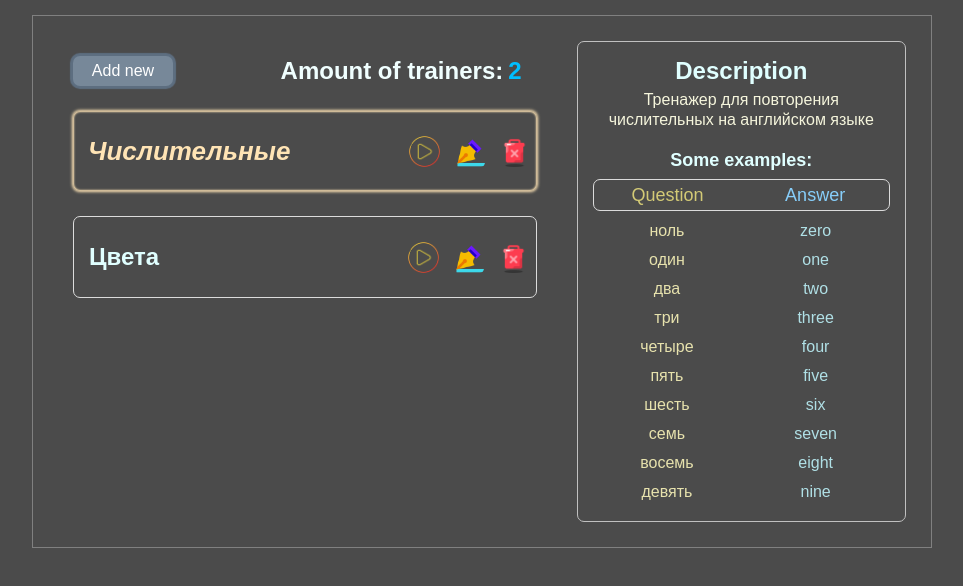
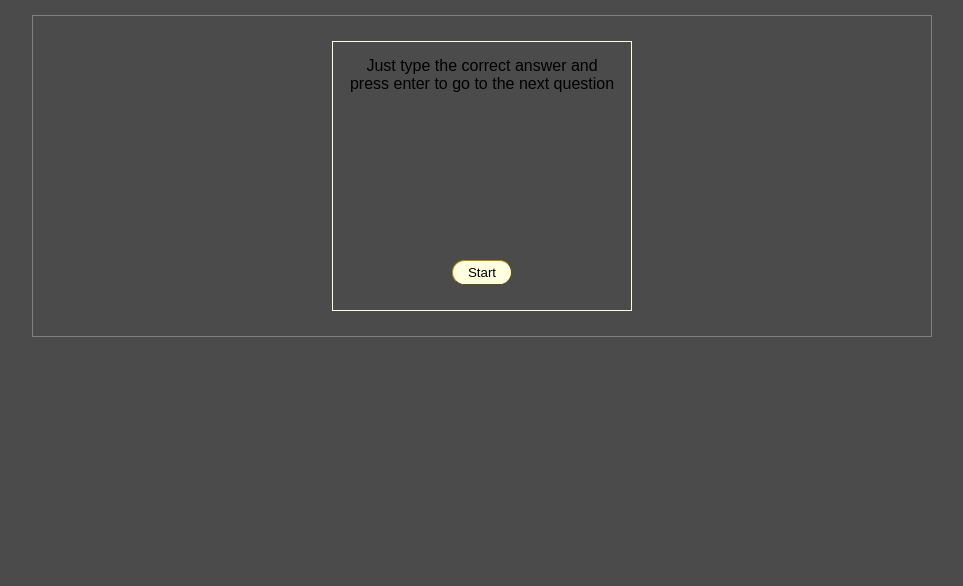
Before and after one commit to NathanBailie/Trainer-constructor, a React (Create React App) app: page / in a window 1280 px wide. Shown: the top 586 px of the page, without its empty margins (158-1121 px from the left). Built offline with nearby package versions, Linux system fonts and the light colour scheme.

Commit message:
finished the main part of the game page

```diff
--- a/src/components/App/App.js
+++ b/src/components/App/App.js
@@ -2,6 +2,7 @@ import './app.scss';
 import TrainersList from '../TrainersList';
 import ItemList from '../ItemList';
 import TrainerForm from '../TrainerForm';
+import TrainerGame from '../TrainerGame';
 import uuid from 'react-uuid';
 import { useState, useEffect } from 'react';
 
@@ -45,15 +46,16 @@ const App = () => {
 	];
 
 	const [data, setData] = useState(allData);
-	const [activeTrainer, setActiveTrainer] = useState([]);
+	const [activeTrainer, setActiveTrainer] = useState(data.filter(item => item.active));
 	const [edit, setEdit] = useState(false);
 	const [play, setPlay] = useState(false);
 	const amountOfTrainers = data.length;
 
-	useEffect(() => {
-		const actTrainer = data.filter(item => item.active);
-		setActiveTrainer(actTrainer);
-	}, [data]);
+	// useEffect(() => {
+	// 	const actTrainer = data.filter(item => item.active);
+	// 	setActiveTrainer(actTrainer);
+	// }, [data]);
+
 	function onCreateItem(question, answer) {
 		return { question: question, answer: answer, id: uuid(), questionEdit: false, answerEdit: false };
 	};
@@ -154,7 +156,7 @@ const App = () => {
 		<div className="app">
 			<div className="container">
 				<div className="app__wraper">
-					{edit ?
+					{/* {edit ?
 						<TrainerForm
 							activeTrainer={activeTrainer}
 							onRemoveItem={onRemoveItem}
@@ -176,7 +178,9 @@ const App = () => {
 							<ItemList
 								activeTrainer={activeTrainer} />
 						</>
-					}
+					} */}
+					<TrainerGame
+						activeTrainer={activeTrainer} />
 				</div>
 			</div>
 		</div>
--- a/src/components/ItemList/itemList.scss
+++ b/src/components/ItemList/itemList.scss
@@ -48,7 +48,6 @@
 			font-size: 18px;
 
 			&:first-child {
-				// grid-column: 0 / 1;
 				color: rgb(211, 202, 118);
 			}
 
--- a/src/components/TrainerForm/trainerForm.scss
+++ b/src/components/TrainerForm/trainerForm.scss
@@ -56,7 +56,7 @@
 		width: 500px;
 		padding-left: 10px;
 		font-size: 14px;
-		border-radius: 7px;
+		border-radius: 15px;
 		border: none;
 		margin: 0 auto 5px;
 		display: block;
@@ -218,7 +218,7 @@
 		height: 30px;
 		padding: 0px 10px 0px;
 		font-size: 14px;
-		border-radius: 7px;
+		border-radius: 15px;
 		border: none;
 		width: 100%;
 		display: flex;
@@ -232,18 +232,20 @@
 		box-shadow: 0px 0px 3px NavajoWhite;
 
 		&:focus {
-			outline: solid Peru 2px;
+			// outline: solid Peru 2px;
+			outline: none;
 			box-shadow: 0px 0px 3px 2px Chocolate;
 		}
 	}
 
 	&__answerInput {
-		background: PaleTurquoise;
-		box-shadow: 0px 0px 3px DeepSkyBlue;
+		background: PowderBlue;
+		box-shadow: 0px 0px 3px SkyBlue;
 
 		&:focus {
-			outline: solid DodgerBlue 2px;
-			box-shadow: 0px 0px 3px 2px DodgerBlue;
+			// outline: solid DeepSkyBlue 2px;
+			outline: none;
+			box-shadow: 0px 0px 3px 2px DeepSkyBlue;
 		}
 	}
 
--- /dev/null
+++ b/src/components/TrainerGame/TrainerGame.js
@@ -0,0 +1,103 @@
+import './trainerGame.scss';
+import { useState, useEffect } from 'react';
+
+const TrainerGame = ({ activeTrainer }) => {
+	const [question, setQuestion] = useState('');
+	const [answer, setAnswer] = useState('');
+	const [randomKeys, setRandomKeys] = useState([]);
+	const [counter, setCounter] = useState(0);
+	const [items, setItems] = useState([]);
+	const [length, setLength] = useState(0);
+	const [process, setProcess] = useState('waiting');
+	const [mistakes, setMistakes] = useState(0);
+	const onKeyDown = e => {
+		if (e.code === 'Enter') console.log('enter was pressed');
+	}
+
+	// useEffect(() => {
+	// 	// createData();
+	// }, [activeTrainer, question]);
+
+	function onCreateItems() {
+		const [{ items }] = activeTrainer;
+		setItems(items);
+		setLength(items.length);
+		const set = new Set([]);
+		while ([...set].length < items.length) {
+			set.add(getRandom(0, items.length - 1));
+		};
+		const rndKeys = [...set];
+		setRandomKeys(rndKeys);
+		setQuestion(items[rndKeys[counter]]['question']);
+	}
+
+	function getRandom(min, max) {
+		return Math.floor(Math.random() * (max - min + 1)) + min;
+	}
+
+	function onChangeQuestion(items, randomKeys, length) {
+		if (counter === length - 1) {
+			console.log('finished')
+			setProcess('finished');
+			return;
+		}
+		if (items[randomKeys[counter]]['answer'] !== answer) {
+			setMistakes((m) => m + 1);
+			return;
+		} else {
+			setCounter(counter + 1);
+			setQuestion(items[randomKeys[counter + 1]]['question']);
+			setAnswer('');
+		}
+	}
+
+	if (process === 'waiting') {
+		return (
+			<div className="trainerGame">
+				<p>Just type the correct answer and press enter to go to the next question</p>
+				<button
+					className='trainerGame__enter'
+					onClick={() => {
+						setProcess('playing');
+						onCreateItems()
+					}}
+				>Start</button>
+			</div>
+		)
+	}
+	if (process === 'playing') {
+		return (
+			<div className="trainerGame">
+				<p className="trainerGame__amount">{(`Question ${counter} of ${length}`)}</p>
+				<p className="trainerGame__question">{question}</p>
+				<input
+					// onKeyDown={ev => ev.key === 'Enter' => { onChangeQuestion(items, randomKeys, length); setAnswer('') }}
+					onKeyDown={(e) => { e.key === 'Enter' && onChangeQuestion(items, randomKeys, length) }}
+					value={answer}
+					className="trainerGame__answer"
+					placeholder='type your answer'
+					onChange={(e) => setAnswer(e.target.value)} />
+				<button
+					onClick={() => onChangeQuestion(items, randomKeys, length)}
+					className='trainerGame__enter'>Enter</button>
+			</div>
+		);
+	}
+	if (process === 'finished') {
+		return (
+			<div className="trainerGame">
+				<p className='trainerGame__mistakes'>Mistakes = {mistakes}</p>
+
+				<button
+					className='trainerGame__enter'
+					onClick={() => {
+						setProcess('playing');
+						onCreateItems()
+					}}
+				>Start</button>
+			</div>
+		)
+	}
+};
+
+export default TrainerGame;
--- /dev/null
+++ b/src/components/TrainerGame/index.js
@@ -0,0 +1,3 @@
+import TrainerGame from './TrainerGame';
+
+export default TrainerGame;
--- /dev/null
+++ b/src/components/TrainerGame/trainerGame.scss
@@ -0,0 +1,65 @@
+.trainerGame {
+	width: 300px;
+	min-height: 270px;
+	border: 1px solid LightYellow;
+	margin: 0 auto;
+	display: flex;
+	flex-direction: column;
+	justify-content: flex-start;
+	align-items: center;
+	padding: 15px;
+	text-align: center;
+	position: relative;
+
+	&__amount {
+		margin: 10px auto 40px;
+		color: FloralWhite;
+		font-size: 14px;
+	}
+
+	&__question {
+		margin: 0px auto 40px;
+		color: rgb(231, 226, 173);
+		font-size: 22px;
+	}
+
+	&__answer {
+		margin-bottom: 30px;
+		width: 90%;
+		border: 1px solid CornflowerBlue;
+		border-radius: 15px;
+		font-size: 14px;
+		height: 30px;
+		text-align: center;
+		background: PowderBlue;
+		box-shadow: 0px 0px 3px SkyBlue;
+		padding: 0px 15px 0px;
+
+		&:focus {
+			outline: none;
+			box-shadow: 0px 0px 3px 2px DeepSkyBlue;
+		}
+	}
+
+	&__enter {
+		padding: 4px 15px;
+		border-radius: 15px;
+		background: LightYellow;
+		transition: all 0.1s linear;
+		border: 1px outset DarkGoldenRod;
+		position: absolute;
+		bottom: 25px;
+
+		&:hover {
+			background: Cornsilk;
+			transform: scale(1.05);
+			border: 1px solid DarkGoldenRod;
+		}
+
+		&:active {
+			background: Bisque;
+			transform: scale(0.95);
+			border: 1px solid SaddleBrown;
+		}
+	}
+}
--- a/src/components/TrainersList/trainersList.scss
+++ b/src/components/TrainersList/trainersList.scss
@@ -1,7 +1,7 @@
 .trainersList {
 	width: 60%;
 	margin-right: 25px;
-	padding: 15px;
+	padding: 15px 0 15px 0;
 	user-select: none;
 
 	&__title {
```
